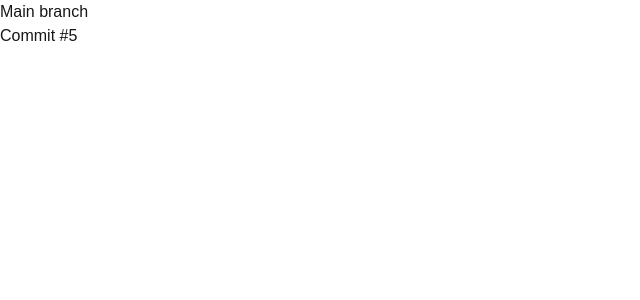
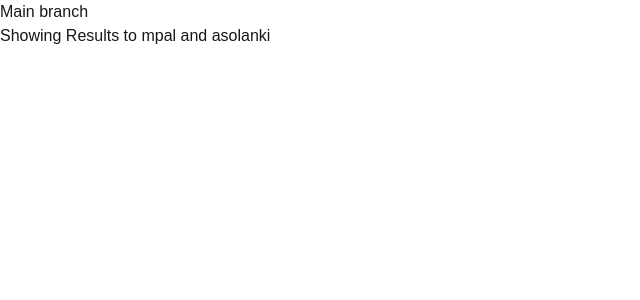
Before and after one commit to parthardeshana/demo-ci-cd, a Next.js app: page / in a window 1280 px wide. Shown: the top 300 px of the page, without its empty margins (0-640 px from the left). Built offline with nearby package versions, Linux system fonts and the light colour scheme.

Commit message:
dep test 56

```diff
--- a/app/page.js
+++ b/app/page.js
@@ -4,7 +4,7 @@ const Page = () => {
   return (
     <>
       <h1>Main branch</h1>
-      <h1>Commit #5</h1>
+      <h1>Showing Results to mpal and asolanki</h1>
     </>
   );
 };
```
